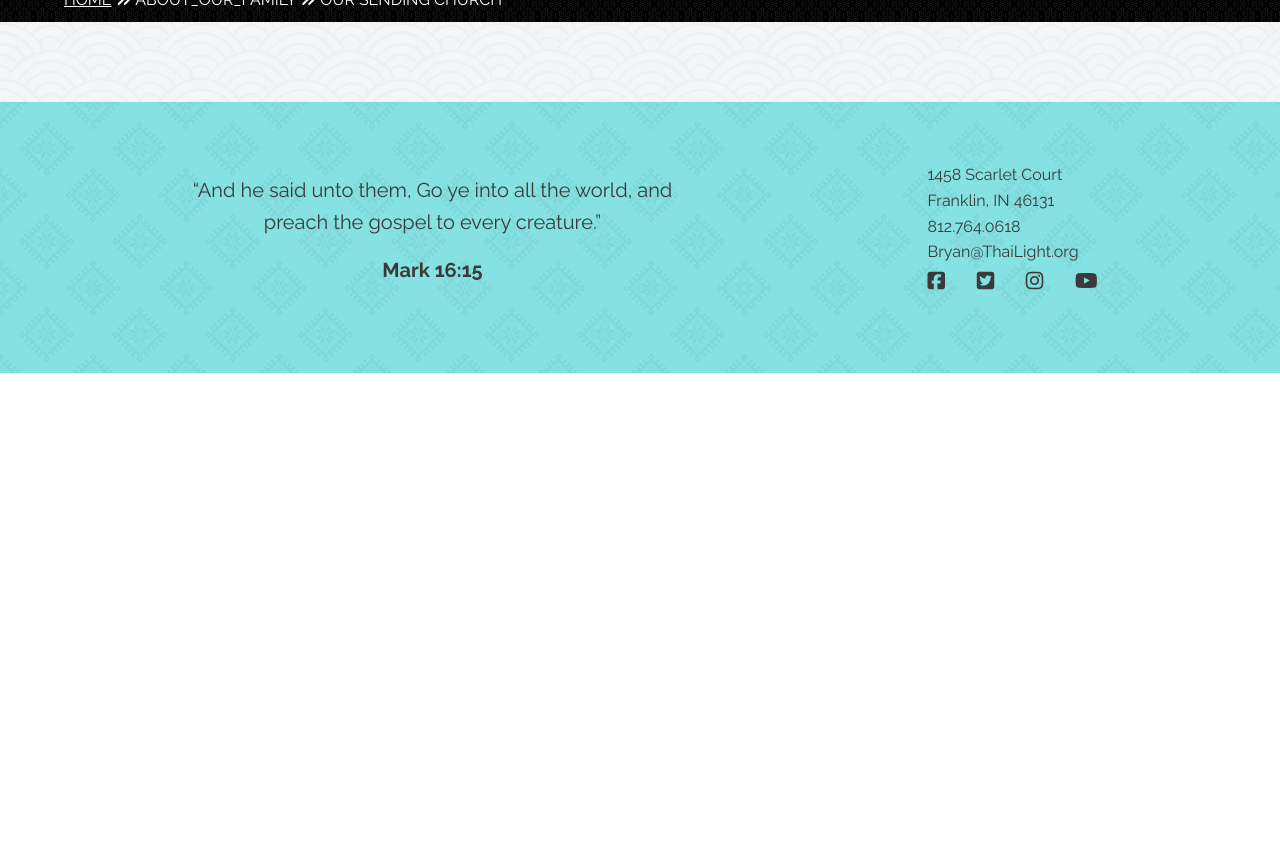
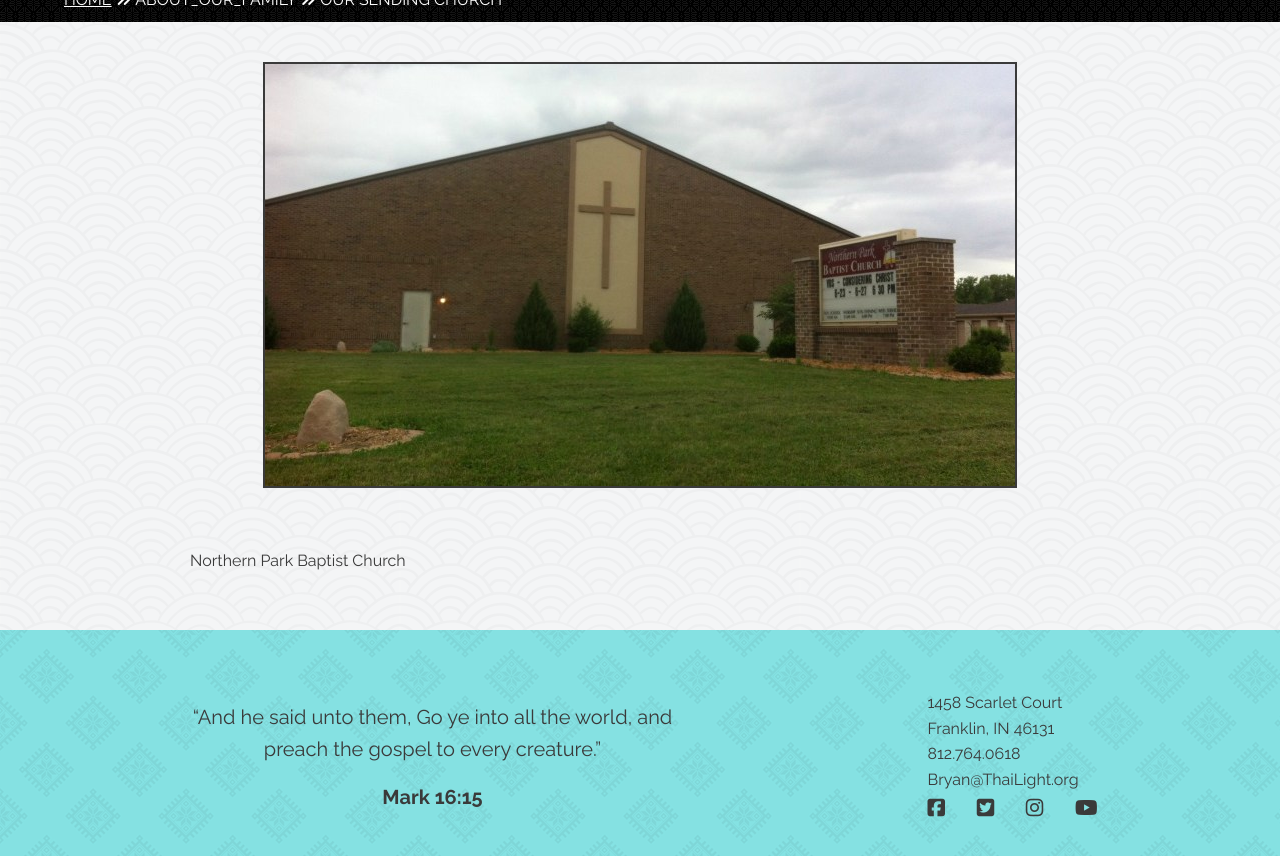
Before and after one commit to pastorryanhayden/thailight, a Jekyll site: the page built from _about_our_family/our-sending-church.md, in a window 1280 px wide and 900 px high, scrolled down 993 px. Shown: the top 856 px of the window. Built offline with Jekyll 4.4.1, drawn with Linux system fonts in a browser that asks for light colours; nearby versions of some CDN libraries; some web fonts are replaced; before the commit the page ends 1366 px from its top, so only the background shows below that.

Commit message:
Updated '_about_our_family/our-sending-church.md' via CloudCannon

```diff
--- a/_about_our_family/our-sending-church.md
+++ b/_about_our_family/our-sending-church.md
@@ -1,6 +1,9 @@
 ---
 title: Our Sending Church
 order: 1
-featured_image:
+featured_image: /uploads/northernpark.jpg
 layout: default
 ---
+
+
+Northern Park Baptist Church
```
